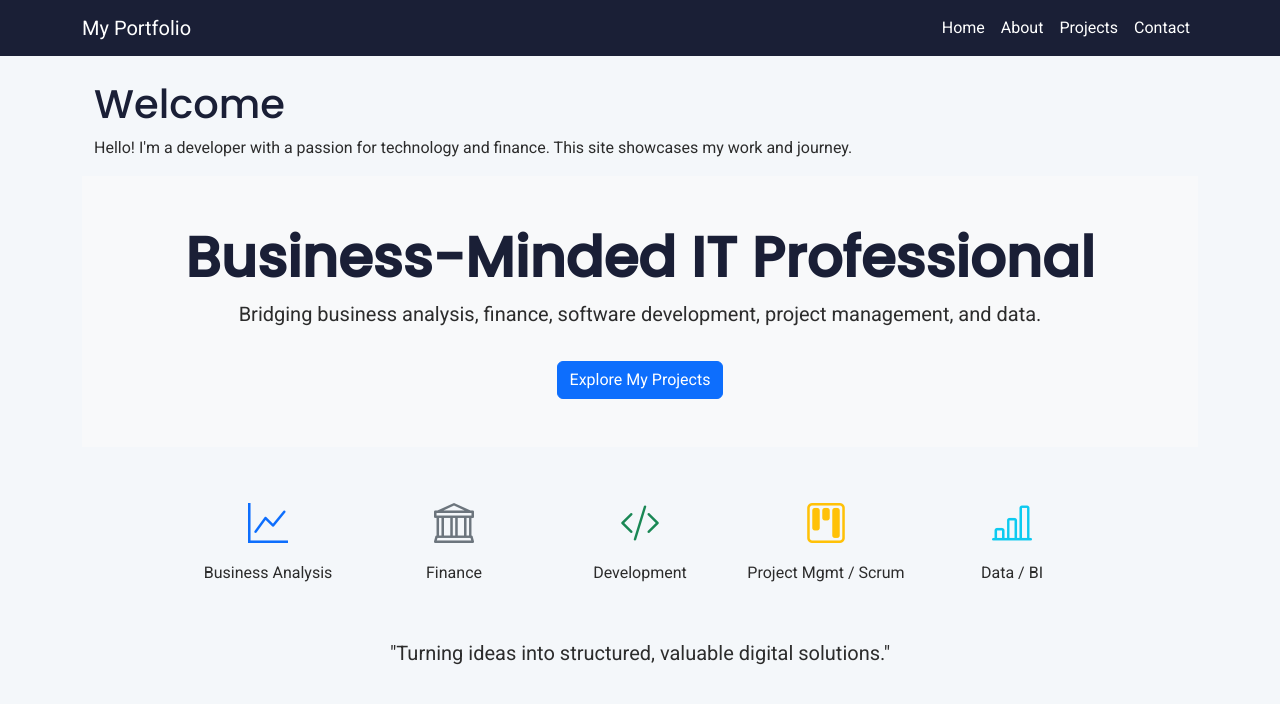
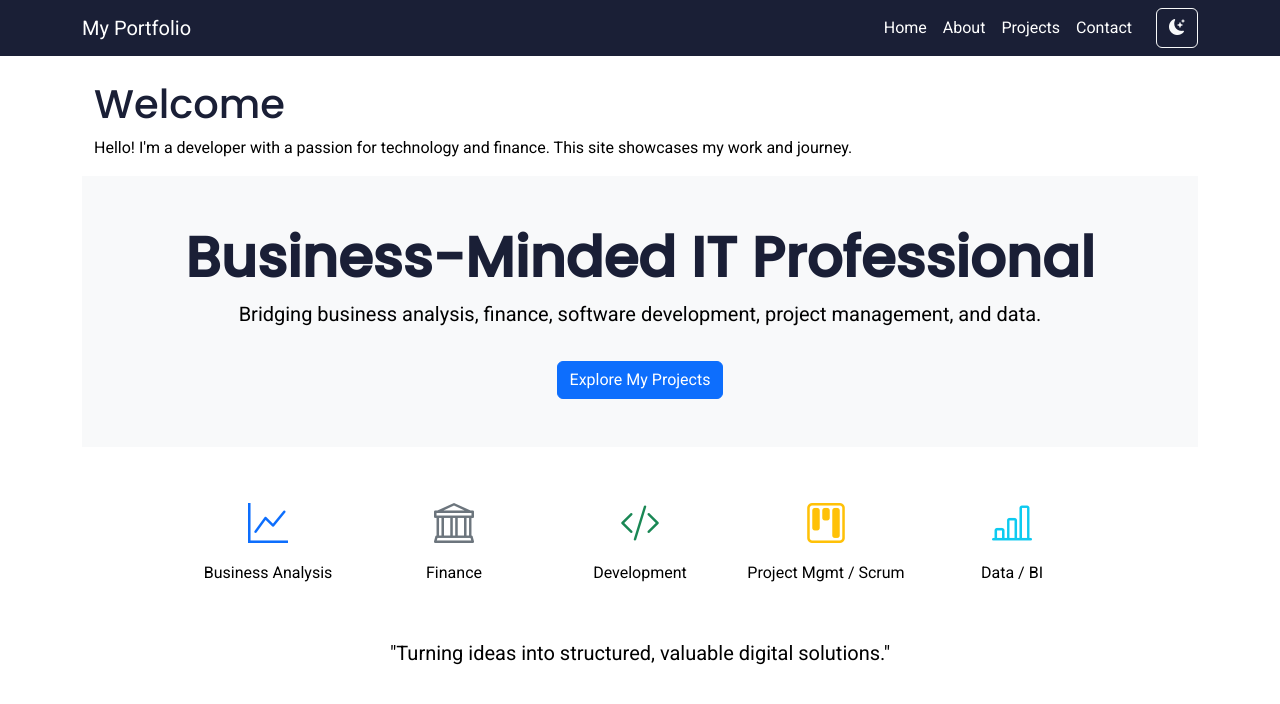
Before and after one commit to ValerieVienne/flask-personal-website, a Flask app: page / in a window 1280 px wide. Shown: the top 704 px of the page. Run offline with Flask 3, Linux system fonts and the light colour scheme; some libraries are stand-ins or nearby versions.

Commit message:
new dark mode

```diff
--- a/static/css/style.css
+++ b/static/css/style.css
@@ -3,23 +3,57 @@ body {
     font-family: 'Roboto', sans-serif;
     background-color: #f4f7fa;
     color: #2c2c2c;
+    transition: background-color 0.3s ease, color 0.3s ease;
 }
+body.light {
+    background-color: #ffffff;
+    color: #000000;
+}
+
+body.dark {
+    background-color: #121212;
+    color: #ffffff;
+}
+
+
+/* Typography */
 h1, h2, h3 {
     font-family: 'Poppins', sans-serif;
     color: #1a1f36;
 }
+
+body.dark h1,
+body.dark h2,
+body.dark h3 {
+    color: #ffffff;
+}
+
+/* hero section */
+.hero {
+    font-size: 2rem;
+    font-weight: 600;
+}
+
+body.dark .hero h1, body.dark .hero p{
+    color: #1a1f36;
+}
+
+/* Navbar */
 .navbar {
     background-color: #1a1f36;
 }
 .navbar a {
     color: #ffffff !important;
 }
+/* Links */
 a {
     color: #00aaff;
 }
 a:hover {
     color: #24d1b5;
 }
+
+/* Timeline */
 .timeline {
     position: relative;
     padding: 1rem 0;
@@ -54,12 +88,14 @@ a:hover {
     border-radius: 50%;
 }
 
+/* Images */
 img {
     max-width: 100%;
     height: auto;
     border-radius: 12px;
 }
 
+/* Cards & Carousel */
 .card {
     border-radius: 16px;
 }
@@ -71,6 +107,7 @@ img {
     max-height: 300px;
 }
 
+/* Bootstrap icons */
 .bi {
     transition: transform 0.3s ease;
 }
--- a/templates/base.html
+++ b/templates/base.html
@@ -38,7 +38,7 @@
     </script>
     <script src="https://www.google.com/recaptcha/api.js" async defer></script>
 </head>
-<body>
+<body class="" id="theme-body">
     <nav class="navbar navbar-expand-lg">
         <div class="container">
             <a class="navbar-brand text-white" href="/">My Portfolio</a>
@@ -47,6 +47,9 @@
                 <a class="nav-link" href="/about">About</a>
                 <a class="nav-link" href="/projects">Projects</a>
                 <a class="nav-link" href="/contact">Contact</a>
+                <button class="btn btn-outline-light ms-3" id="theme-toggle" title="Toggle Dark/Light Mode">
+                    <i class="bi bi-moon-stars-fill" id="theme-icon"></i>
+                </button>
             </div>
         </div>
     </nav>
@@ -62,6 +65,50 @@
 <script>
   AOS.init();
 </script>
+<script>
+    const body = document.getElementById('theme-body');
+    const toggleBtn = document.getElementById('theme-toggle');
+    const themeIcon = document.getElementById('theme-icon');
 
+    // Load theme from localStorage
+    const savedTheme = localStorage.getItem('theme');
+    if (savedTheme) {
+      body.classList.add(savedTheme);
+      document.querySelector('.navbar').classList.add(savedTheme);
+      updateIcon(savedTheme);
+    } else {
+      // Default to light mode
+      body.classList.add('light');
+      document.querySelector('.navbar').classList.add('light');
+    }
+
+    toggleBtn.addEventListener('click', () => {
+      if (body.classList.contains('dark')) {
+        body.classList.remove('dark');
+        body.classList.add('light');
+        document.querySelector('.navbar').classList.remove('dark');
+        document.querySelector('.navbar').classList.add('light');
+        localStorage.setItem('theme', 'light');
+        updateIcon('light');
+      } else {
+        body.classList.remove('light');
+        body.classList.add('dark');
+        document.querySelector('.navbar').classList.remove('light');
+        document.querySelector('.navbar').classList.add('dark');
+        localStorage.setItem('theme', 'dark');
+        updateIcon('dark');
+      }
+    });
+
+    function updateIcon(theme) {
+      if (theme === 'dark') {
+        themeIcon.classList.remove('bi-moon-stars-fill');
+        themeIcon.classList.add('bi-brightness-high-fill');
+      } else {
+        themeIcon.classList.remove('bi-brightness-high-fill');
+        themeIcon.classList.add('bi-moon-stars-fill');
+      }
+    }
+  </script>
 </body>
 </html>
```
